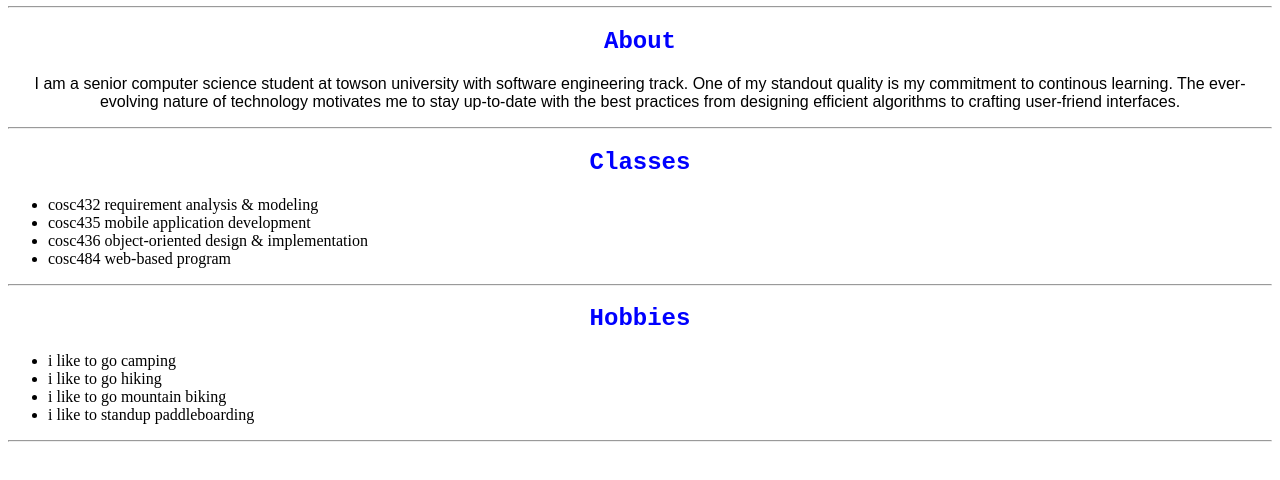
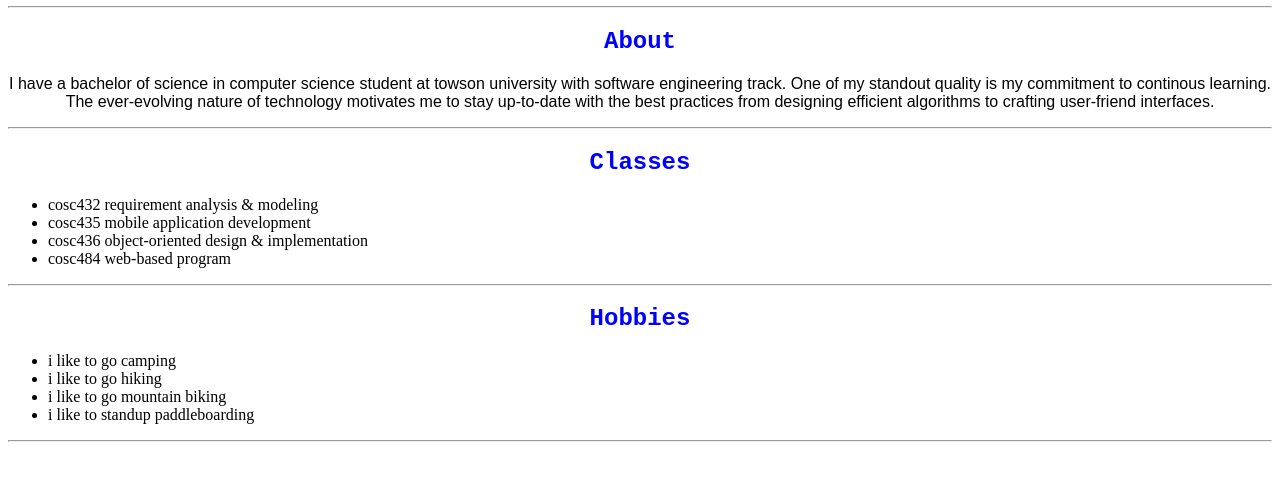
Before and after one commit to rramos4t/rramos4t.github.io, a plain HTML site: page index.html in a window 1280 px wide. Shown: the part 136-616 px from the top of the page. Drawn offline with Linux system fonts and the light colour scheme.

Commit message:
modified message

```diff
--- a/index.html
+++ b/index.html
@@ -27,7 +27,7 @@
     <h2 class="title">About</h2>
 
     <p class="paragraph">
-      I am a senior computer science student at towson university with software
+      I have a bachelor of science in computer science student at towson university with software
       engineering track. One of my standout quality is my commitment to
       continous learning. The ever-evolving nature of technology motivates me to
       stay up-to-date with the best practices from designing efficient
```
